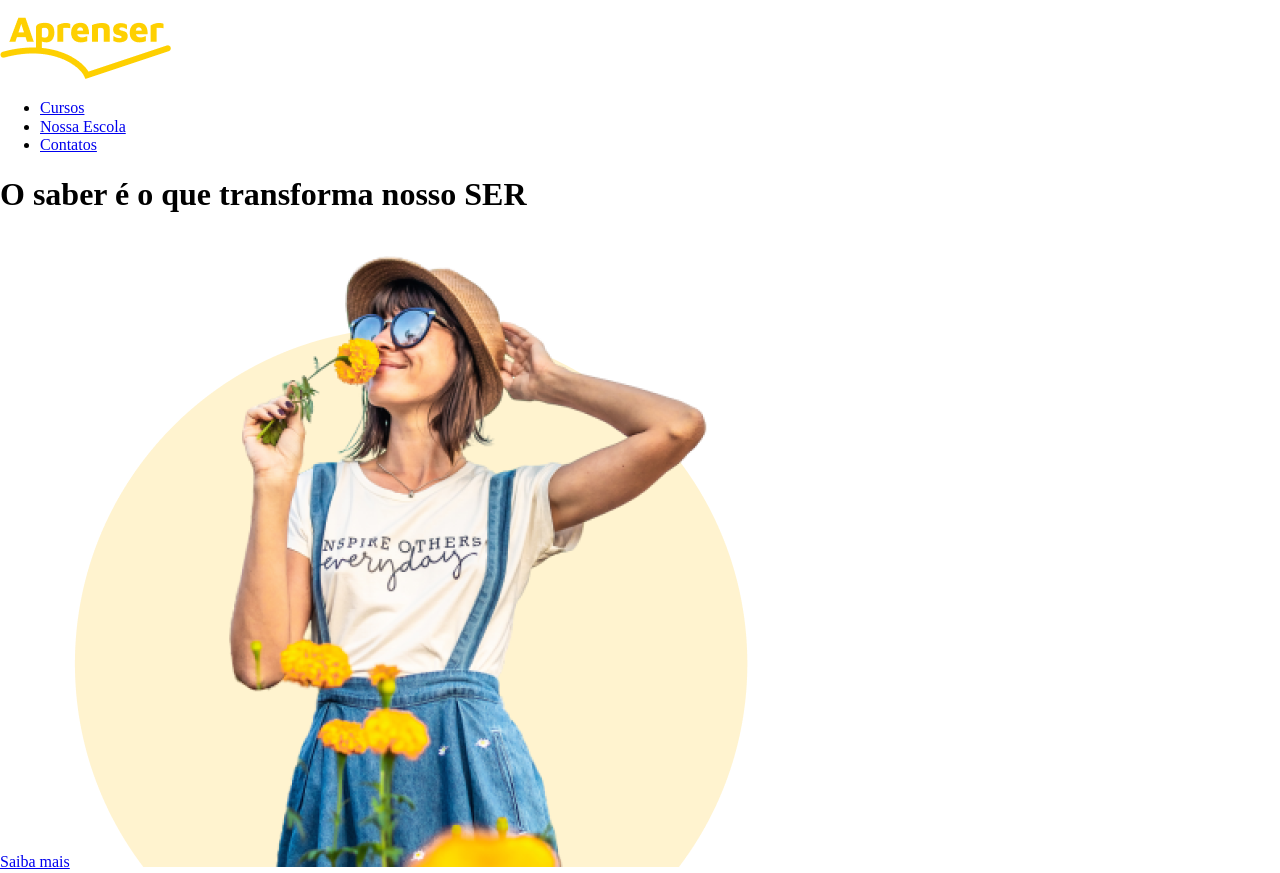
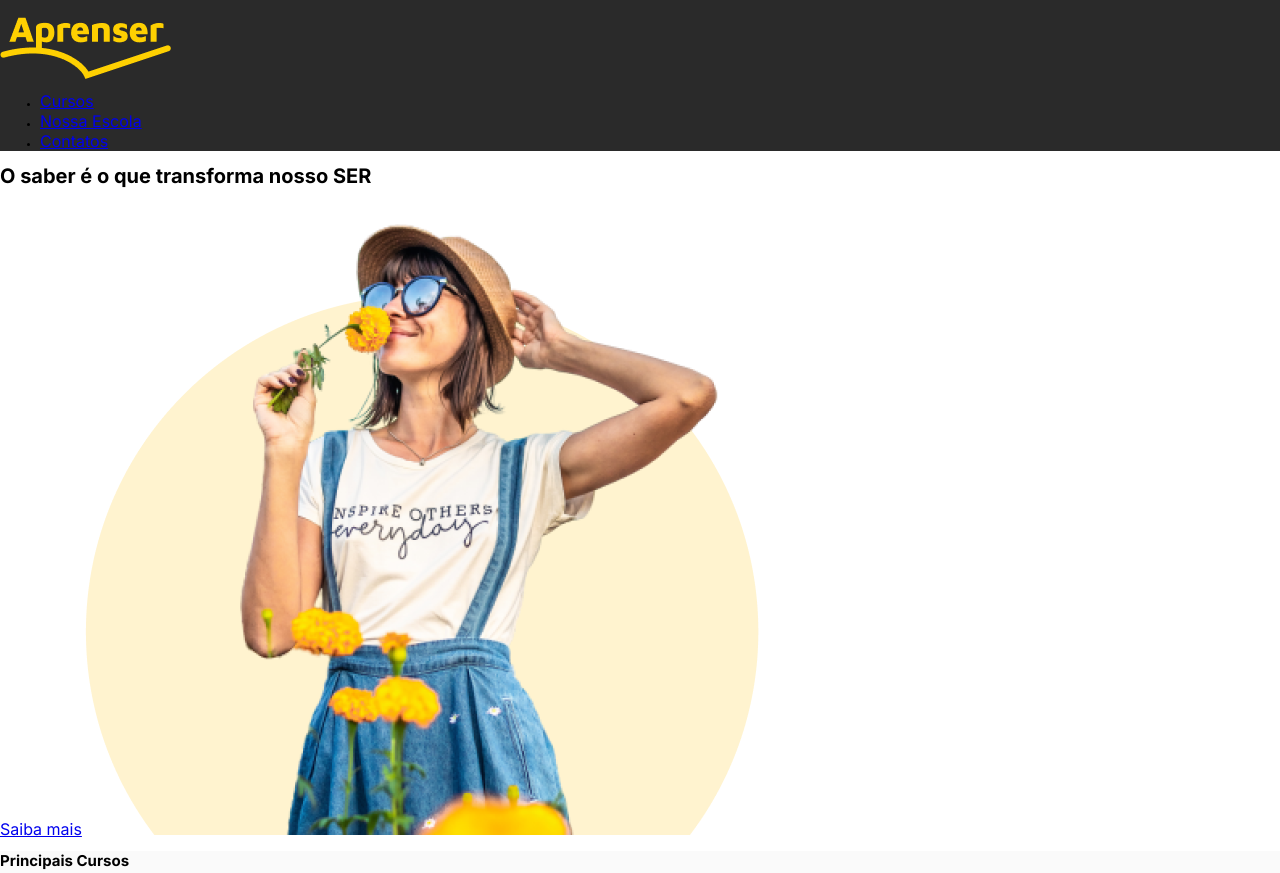
Before and after one commit to ItsJotas/Estudos-FrontEnd, a plain HTML site: page projeto04/index.html in a window 1280 px wide. Shown: the top 873 px of the page. Drawn offline with Linux system fonts and the light colour scheme.

Commit message:
Projeto 04 - Configurações gerais do CSS

```diff
--- /dev/null
+++ b/projeto04/css/estilo.css
@@ -0,0 +1,27 @@
+:root{
+    --primary-color: #FED001;
+}
+
+html{
+    font: 400 62.5% 'Inter', sans-serif;
+}
+
+p, a{
+    font-size: 1.6rem;
+}
+
+.upper{
+    text-transform: uppercase;
+}
+
+.wrapperContainer-dark{
+    background-color: #2A2A2A;
+}
+
+.wrapperContainer-light{
+    background-color: #FAFAFA;
+}
+
+.wrapperContainer-dark2{
+    background-color: #003464;
+}
--- a/projeto04/index.html
+++ b/projeto04/index.html
@@ -4,7 +4,12 @@
     <meta charset="UTF-8">
     <title>Projeto 04</title>
 
+    <link rel="preconnect" href="https://fonts.googleapis.com">
+    <link rel="preconnect" href="https://fonts.gstatic.com" crossorigin>
+    <link href="https://fonts.googleapis.com/css2?family=Inter:ital,opsz,wght@0,14..32,100..900;1,14..32,100..900&display=swap" rel="stylesheet">
+
     <link rel="stylesheet" href="css/normalize.css">
+    <link rel="stylesheet" href="css/estilo.css">
 </head>
 <body>
     <div class="wrapperContainer-dark">
@@ -23,7 +28,7 @@
 
     <div class="wrapperContainer-hero">
         <section class="container heroBanner">
-            <h1>O saber é o que transforma nosso SER</h1>
+            <h1>O saber é o que transforma nosso <span class="upper">ser</span></h1>
             <a href="#" class="btn">Saiba mais</a>
             <img src="imagens/HeroImage.png" alt="Mulher segurando flores">
         </section>
```
